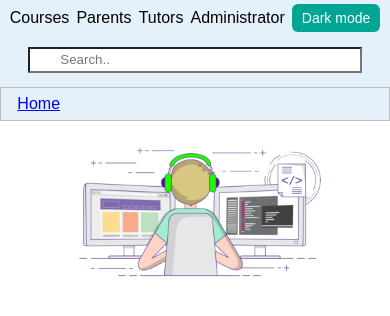
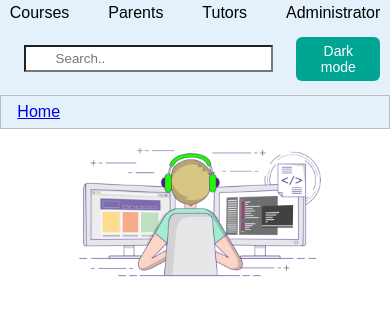
Before and after one commit to tajuddin1/ByteBuddy_Responsive, a plain HTML site: page index.html in a window 390 px wide. Shown: the part 96-412 px from the top of the page. Drawn offline with Linux system fonts and the light colour scheme.

Commit message:
Update left menu

```diff
--- a/index-responsive.css
+++ b/index-responsive.css
@@ -101,7 +101,14 @@ h2 {
     float: left;
     color: inherit;
 }
-
+.search_fr {
+    text-align: center;
+    padding: 5px 0px;
+    display: flex;
+    align-items: center;
+    gap: 10px;
+    margin-left: 10px;
+}
 .search_fr input {
     padding: 5px;
 }
@@ -354,7 +361,7 @@ footer {
         height: 50vh;
     }
 }
-@media only screen and (max-width: 1100px) {
+@media only screen and (max-width: 1180px) {
     .top-nav-bar {
         gap: 15px;
     }
@@ -378,23 +385,27 @@ footer {
     }
 }
 
-@media only screen and (max-width: 920px) {
+@media only screen and (max-width: 940px) {
     .navbar {
         -ms-flex-wrap: wrap;
         flex-wrap: wrap;
     }
 
-    form.search_fr {
+    .search_fr {
         width: 100%;
         text-align: center;
+        margin-left: 0;
         margin-bottom: 10px;
+        justify-content: space-around;
     }
 
-    form.search_fr INPUT {
+    .search_fr input {
         width: 90%;
         margin: auto;
     }
-
+    .search_fr form {
+        width: 80%;
+    }
     main {
         padding-top: 168px;
     }
@@ -505,7 +516,6 @@ footer {
 
     .search_fr input {
         padding: 1vw;
-        width: 36vw;
     }
 
     .vision {
@@ -599,6 +609,8 @@ footer {
         width: 100%;
         text-align: center;
         padding: 5px 0px;
+        display: flex;
+        justify-content: space-between;
     }
 
     .visionimg {
@@ -646,10 +658,6 @@ footer {
         text-align: center;
     }
 
-    .user-review img {
-        width: 85%;
-    }
-
     div#fot1,
     div#fot2 {
         width: 43%;
--- a/index.html
+++ b/index.html
@@ -33,12 +33,14 @@
                     <li>
                         <a href="Adminstrator.html" class="nav-item">Administrator</a>
                     </li>
-                    <li><button id="themeButton" onclick="toggleTheme()">Dark mode</button></li>
                 </ul>
 
-                <form action="#" class="search_fr">
-                    <input type="text" placeholder="Search.." />
-                </form>
+                <div class="search_fr">
+                    <form action="#">
+                        <input type="text" placeholder="Search.." />
+                    </form>
+                    <button type="button" id="themeButton" onclick="toggleTheme()">Dark mode</button>
+                </div>
             </div>
         </div>
         <div class="breadcrumb">
```
